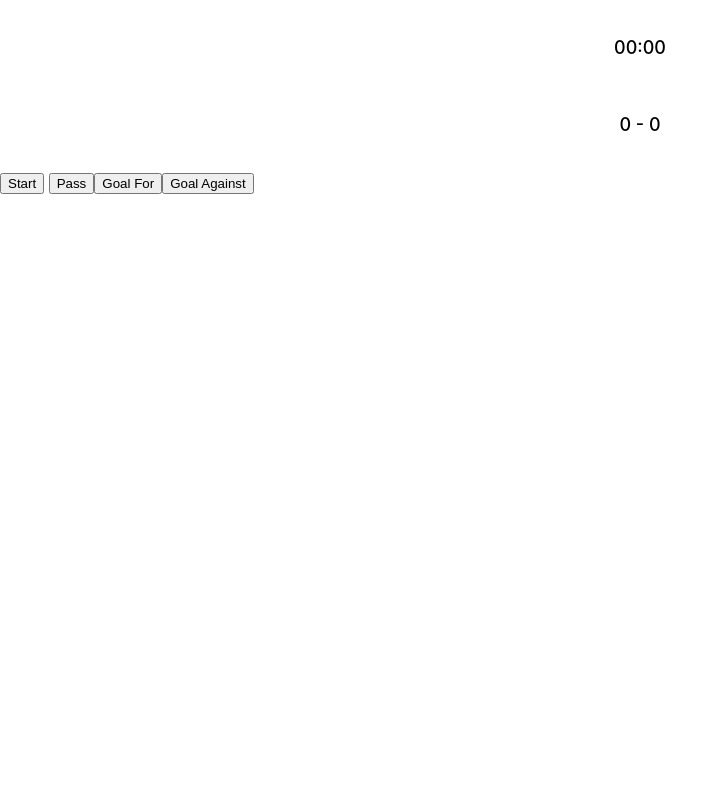
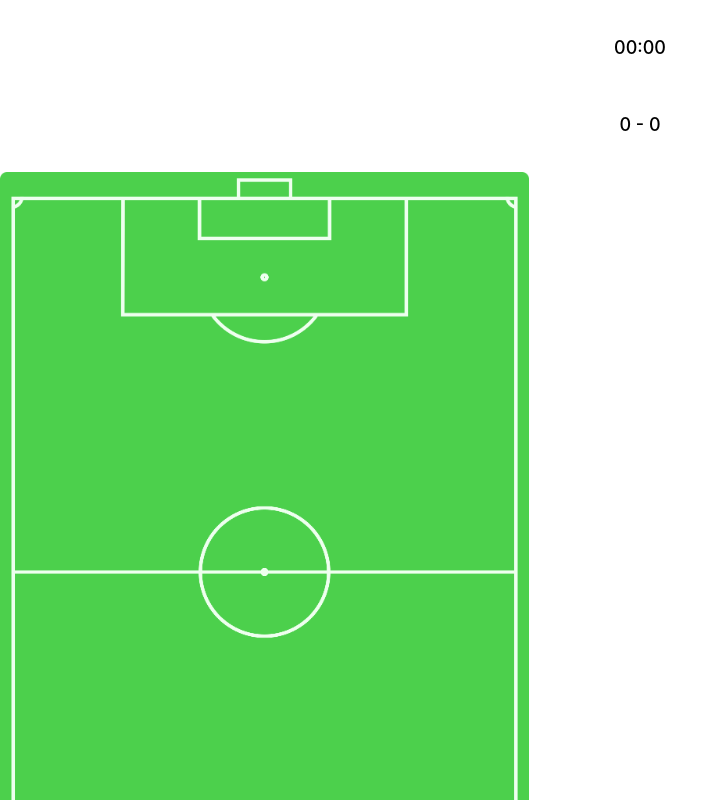
Before and after one commit to gitdevhp/soccer-tracker, a React (Create React App) app: page /field in a window 1280 px wide. Shown: the top 800 px of the page, without its empty margins (0-728 px from the left). Built offline with nearby package versions, Linux system fonts and the light colour scheme.

Commit message:
bro im not insane i swear

```diff
--- a/src/App.css
+++ b/src/App.css
@@ -1,3 +1,10 @@
+.fieldPNG {
+  width: auto;
+  height: 100vh;
+  position: relative;
+  z-index: 0;
+}
+
 .App {
   text-align: center;
 }
--- a/src/pages/Field.js
+++ b/src/pages/Field.js
@@ -1,6 +1,7 @@
 import React, { useState, useEffect } from "react";
 import { Link } from "react-router-dom";
 import Layout from "../components/Layout";
+import FieldImg from "../img/field.png";
 
 function Field() {
 
@@ -21,14 +22,14 @@ function Field() {
 
     const [sec, setSec] = useState(0);
     const [min, setMin] = useState(0);
-
     const [Ypasses, setYpasses] = useState(0);
     const [Npasses, setNpasses] = useState(0);
-
     const [Yshots, setYShots] = useState(0);
     const [Nshots, setNShots] = useState(0);
+    const [tackles, setTackles] = useState(0);
 
-    const [tackles, setTackles] = useState(0);
+    const [mouseDown, setMouseDown] = useState([0, 0]);
+    const [mouseUp, setMouseUp] = useState([0, 0]);
 
     const resetStats = () => {
         setYpasses(0);
@@ -110,7 +111,7 @@ function Field() {
                 score: `${score[0]} - ${score[1]}`,
             }
 
-            const h2 = { ...halfStats , ...scorePP };
+            const h2 = { ...halfStats, ...scorePP };
             var h1Stats = JSON.parse(localStorage.getItem('saveGame'));
             localStorage.setItem('saveGame', JSON.stringify(h1Stats.concat(h2)));
         }
@@ -130,11 +131,61 @@ function Field() {
         setScore([score[0], score[1] + 1]);
     }
 
+    // mouse events
+
+    const handleMouseDown = (e) => {
+        setMouseDown(e.clientX, e.clientY);
+    }
+
+    const handleMouseUp = (e) => {
+        setMouseUp(e.clientX, e.clientY);
+        lineDrawn();
+    }
+
+    const handleMouseClick = (e) => {
+
+    }
+
+    const lineDrawn = () => {
+        if (mouseDown[0] !== mouseUp[0] && mouseDown[1] !== mouseUp[1]) {
+            console.log("line drawn");
+            const lineLengthX = mouseUp[0] - mouseDown[0];
+            const lineLengthY = mouseUp[1] - mouseDown[1];
+            const lineLength = Math.sqrt(Math.pow(lineLengthX, 2) + Math.pow(lineLengthY, 2));
+            var typePass;
+            switch (lineLength) {
+                case lineLength < 10:
+                    typePass = "short pass";
+                    break;
+                case lineLength < 30:
+                    typePass = "medium pass";
+                    break;
+                default:
+                    typePass = "long pass";
+            }
+            setDataForPass(typePass);
+        } else {
+            console.log("line not drawn");
+        }
+    }
+
+    const setDataForPass = (typePass) => {
+
+    }
+
     return (
         <>
             <Layout>
                 <h3>{time}</h3>
                 <h3>{score[0]} - {score[1]}</h3>
+                <img src={FieldImg} className="fieldPNG" alt="field"
+                    onMouseDown={handleMouseDown}
+                    onMouseUp={handleMouseUp}
+                    onMouseLeave={handleMouseUp}
+                    onMouseOut={handleMouseUp}
+                    onMouseClick={handleMouseClick}
+
+                />
                 {timerStatus === 0 && (
                     <button onClick={startTimer}>Start</button>
                 )} {timerStatus === 1 && (
```
